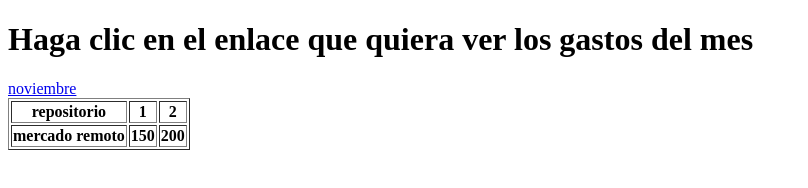
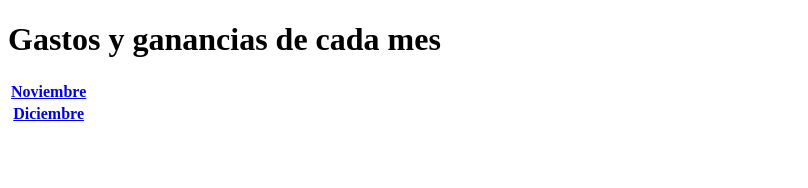
Before and after one commit to MauricioB32/MauricioB, a plain HTML site: page index.html in a window 1280 px wide. Shown: the whole page, without its empty margins (0-808 px from the left). Drawn offline with Linux system fonts and the light colour scheme.

Commit message:
Version 3.0

```diff
--- a/index.html
+++ b/index.html
@@ -6,20 +6,15 @@
     <title>Repositorio Remoto</title>
 </head>
 <body>
-    <h1>Haga clic en el enlace que quiera ver los gastos del mes</h1>
-    <a href="repositorio.html">noviembre</a>
-    <a href=""></a>
-<table border="1">
-<tr>
-    <th>repositorio</th>
-    <th>1</th>
-    <th>2</th>
-</tr>
-<tr>
-    <th>mercado remoto</th>
-    <th>150</th>
-    <th>200</th>
-</tr>
-</table>
+    <h1>Gastos y ganancias de cada mes</h1>
+    <table>
+        <tr>
+            <th><a href="repositorio.nov.html">Noviembre</a></th>
+       </tr>
+
+        <tr>
+            <th><a href="repositorio.dic.html">Diciembre</a></th>
+        </tr>
+    </table>
 </body>
 </html>
```
Also changed, not shown: repositorio.dic.html (+24 -0 lines), repositorio.nov.html (+3 -4 lines).
